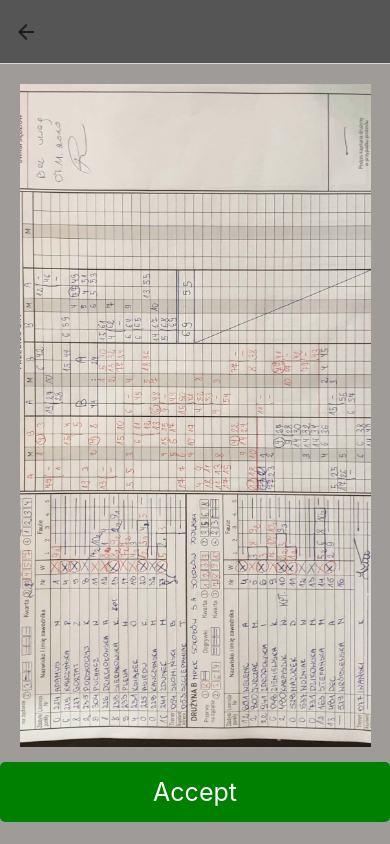
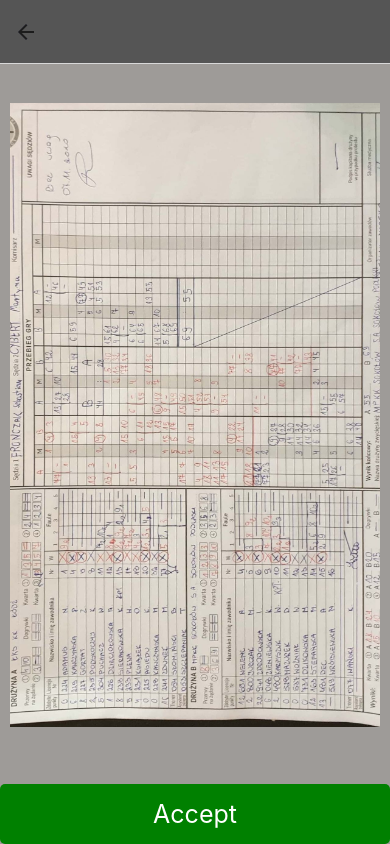
Before and after one commit to sierakowskak/ProtocolScanner-mobileApp, a React Native app: screen /CroppedImageScreen in a window 390 px wide. Built offline with nearby package versions, Linux system fonts and the light colour scheme.

Commit message:
new icon and better image display

```diff
--- a/screens/CroppedImageScreen.js
+++ b/screens/CroppedImageScreen.js
@@ -45,12 +45,10 @@ const styles = StyleSheet.create({
         flexDirection: 'column',
     },
     imageContainer: {
-        height: '85%',
-        width:'90%',
-        marginLeft:'5%',
-        marginTop:'5%',
-        backgroundColor: 'red',
-
+        height: '80%',
+        width:'95%',
+        marginLeft:'2.5%',
+        marginTop:'10%',
     },
     image: {
         height: '100%',
@@ -62,9 +60,10 @@ const styles = StyleSheet.create({
         backgroundColor: 'green',
         alignItems: 'center',
         justifyContent: 'center',
-        marginTop: 15,
-        marginBottom:0,
-        borderRadius: 5
+        borderRadius: 5,
+        position: 'absolute',
+        bottom: 0,
+        left:0
     },
     acceptText: {
         fontSize: 25,
--- a/screens/CustomCrop.js
+++ b/screens/CustomCrop.js
@@ -32,8 +32,8 @@ export default class CropView extends PureComponent {
           rectangleCoordinates: {
             topLeft: { x: width * 0.2, y: height * 0.2 },
             topRight: { x: width * 0.8, y: height * 0.2 },
-            bottomLeft: { x: width * 0.2, y: height * 0.8 },
-            bottomRight: { x: width * 0.8, y: height * 0.8 }
+            bottomLeft: { x: width * 0.2, y: height * 0.7 },
+            bottomRight: { x: width * 0.8, y: height * 0.7 }
           }
         });
       });
@@ -115,7 +115,8 @@ const styles = StyleSheet.create({
     height: '85%',
     backgroundColor: 'gray',
     flexDirection: 'column',
-    marginTop:'5%'
+    marginTop:'5%',
+    marginBottom: '5%'
   },
   buttonsContainer: {
     height: '10%',
```
Also changed, not shown: 10 other files (tests, documents, lock files or other folders).
